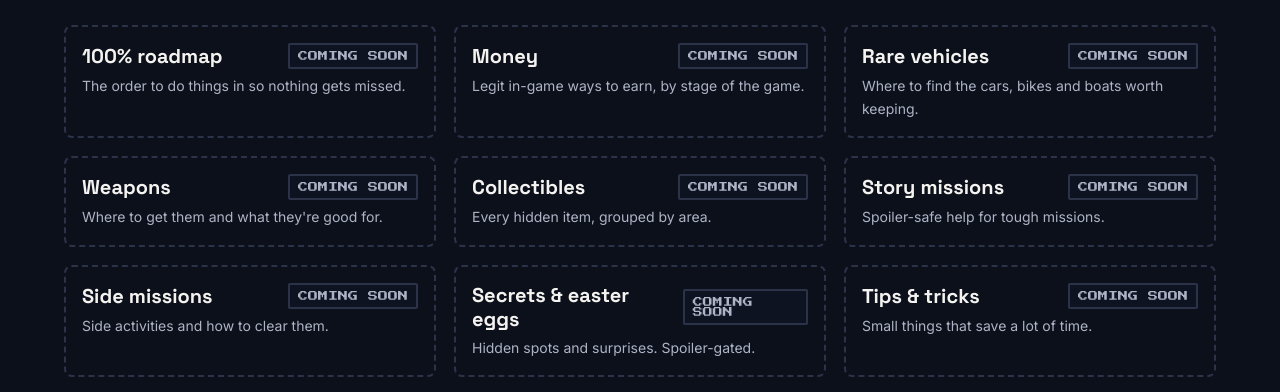
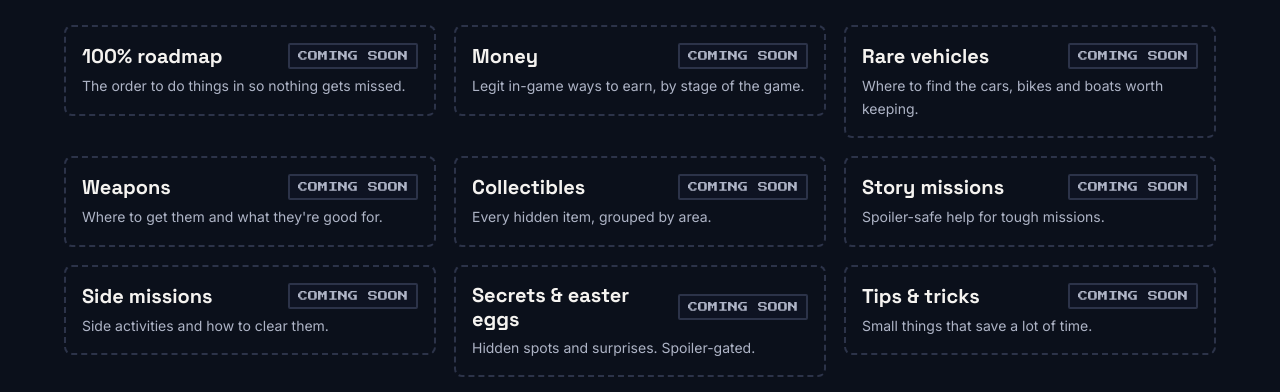
Before and after one commit to CosmicMorpheus/nerdybirdie-gaming, an Astro site: page /games/gta-vi/guides/ in a window 1280 px wide. Shown: the part 343-735 px from the top of the page. Built offline with nearby package versions, Linux system fonts and the light colour scheme; Astro itself is replaced by a stand-in of ours.

Commit message:
Quest board: keep badges on one line, don't stretch empty cards
Co-Authored-By: Claude Opus 5.5 <noreply@anthropic.com>
Claude-Session: https://claude.ai/code/session_01LyxKiDHBuYy18gxd4bVkKG

```diff
--- a/src/islands/tracker.css
+++ b/src/islands/tracker.css
@@ -133,10 +133,11 @@
 .cite a { color: var(--vc-cyan); }
 @media (max-width: 640px) { .step-body { padding-left: 0; } .step-head { grid-template-columns: auto 40px minmax(0, 1fr); } }
 
-.board { display: grid; grid-template-columns: repeat(auto-fill, minmax(300px, 1fr)); gap: 18px; }
+.board { display: grid; grid-template-columns: repeat(auto-fill, minmax(300px, 1fr)); gap: 18px; align-items: start; }
 .quest { border: 2px solid var(--vc-line); border-radius: 8px; padding: 16px; background: var(--vc-slate); box-shadow: var(--shadow-px); }
 .quest.locked { background: transparent; border-style: dashed; box-shadow: none; }
 .quest header { display: flex; justify-content: space-between; align-items: center; gap: 10px; }
+.quest header .badge-px, .quest header .stamp { white-space: nowrap; flex: none; }
 .quest h2 { font: 700 20px/1.2 'Space Grotesk', var(--body); margin: 0; }
 .quest > p { margin: 6px 0 0; }
 .quest ul { list-style: none; margin: 12px 0 0; padding: 0; display: flex; flex-direction: column; gap: 8px; }
--- a/src/styles/global.css
+++ b/src/styles/global.css
@@ -128,7 +128,7 @@ h3 { font-size: 18px; margin: 0 0 4px; }
 .hud-label { font: 400 10px/1.6 var(--pixel); text-transform: uppercase; color: var(--vc-muted); letter-spacing: 0.04em; }
 .stamp { display: inline-block; font: 400 10px/1 var(--pixel); color: #0b101b; background: var(--vc-ok); padding: 6px 8px; border-radius: 2px;
   box-shadow: 2px 2px 0 #000; transform: rotate(-3deg); text-transform: uppercase; }
-.badge-px { display: inline-flex; align-items: center; gap: 6px; font: 400 10px/1 var(--pixel); padding: 6px 8px; border: 2px solid var(--vc-line);
+.badge-px { white-space: nowrap; display: inline-flex; align-items: center; gap: 6px; font: 400 10px/1 var(--pixel); padding: 6px 8px; border: 2px solid var(--vc-line);
   border-radius: 2px; color: var(--vc-muted); background: #0e1322; text-transform: uppercase; }
 .badge-px.on { color: #1a0d16; background: var(--vc-sunset); border-color: #000; box-shadow: 2px 2px 0 #000; }
 .scanlines { position: relative; }
```
